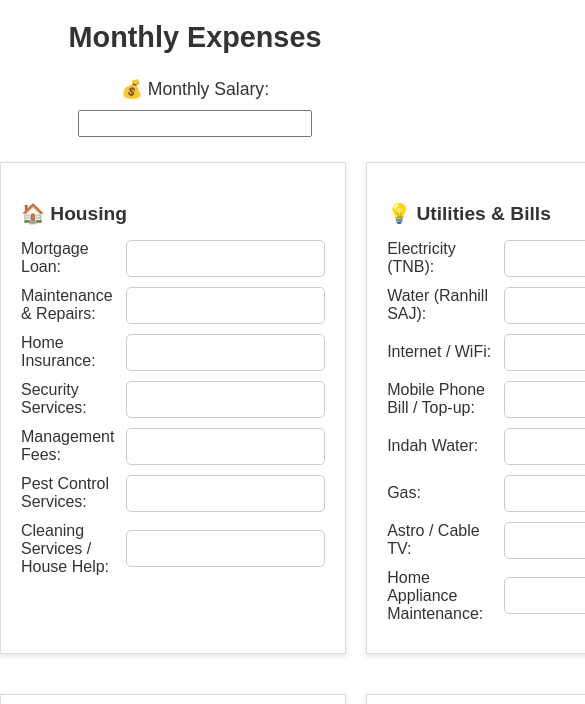
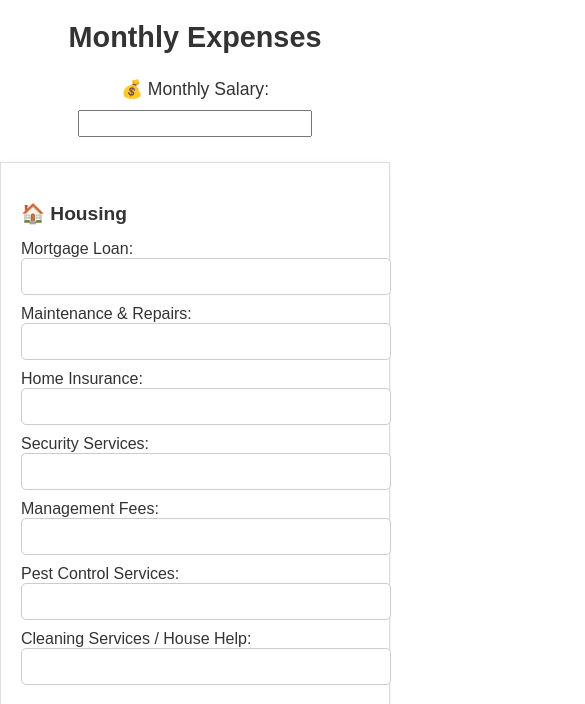
Before and after one commit to dearelanaaa-business/Budgeting-Calculator, a plain HTML site: page index.html in a window 390 px wide. Shown: the part 140-844 px from the top of the page, 585 px wide, since content can reach past the window. Drawn offline with Linux system fonts and the light colour scheme.

Commit message:
Update styles.css

```diff
--- a/styles.css
+++ b/styles.css
@@ -173,3 +173,31 @@ button:active {
 .category-container {
   width: 100%; /* Make sure each container takes the full width available */
 }
+/* Make subcategories stack on small screens */
+@media (max-width: 600px) {
+  .subcategory {
+    flex-direction: column;
+    align-items: flex-start;
+  }
+
+  .subcategory label,
+  .subcategory input {
+    width: 100%;
+  }
+
+  .container-inputs label,
+  .container-inputs input {
+    max-width: 100%;
+  }
+
+  .category-wrapper {
+    grid-template-columns: 1fr; /* stack category boxes vertically */
+  }
+}
+
+/* Tablet view: 2 columns */
+@media (min-width: 601px) and (max-width: 1024px) {
+  .category-wrapper {
+    grid-template-columns: repeat(2, 1fr);
+  }
+}
```
